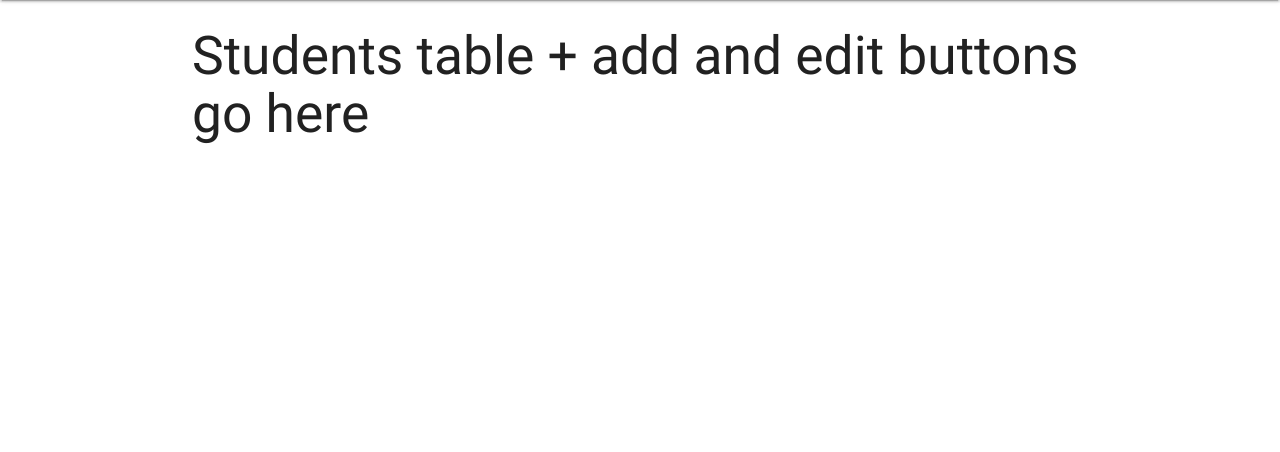
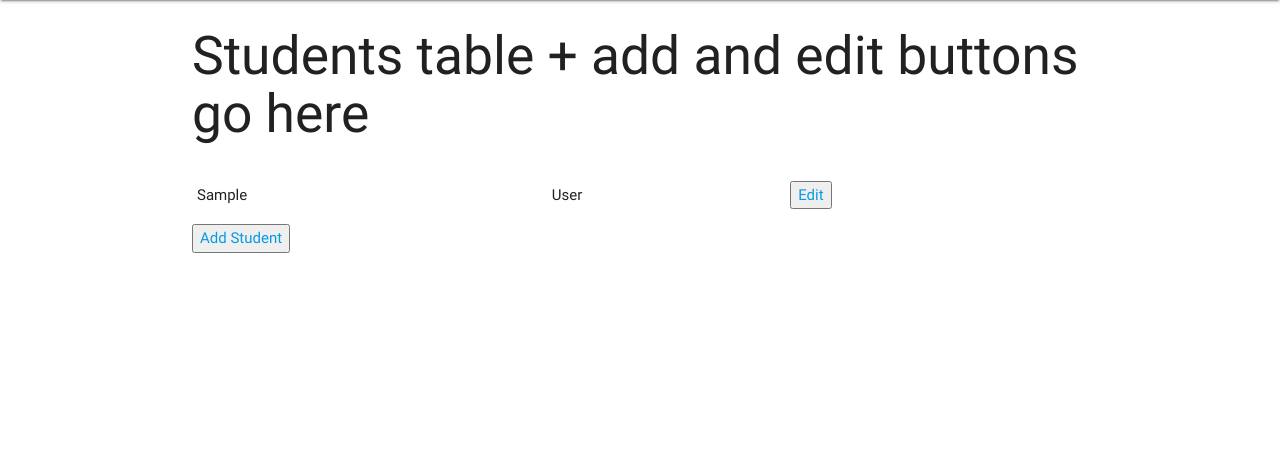
Before and after one commit to anthony-becerra/launchcode-attendance, a Flask app: template templates/students.html in a window 1280 px wide. Shown: the part 64-516 px from the top of the page. Run offline with Flask 2, Linux system fonts and the light colour scheme; tables that the repository leaves empty hold one stand-in row (values such as "Sample post"); the template is opened without the code that fills it: values that come from a table or form of the project are taken from there, most other values are stand-ins (such as "Sample title", 1, 10 or a date in 2020); some libraries are stand-ins or nearby versions.

Commit message:
Added students page

```diff
--- a/main.py
+++ b/main.py
@@ -24,13 +24,13 @@ def logout():
 def attendance_list():
     return render_template('attendance_list.html')
 
-# TODO
-# Student List
-# @app.route('/student_list', methods=["POST", "GET"])
-# def student_list():
-#     return render_template('student_list.html')
-#     else:
-#         return render_template('teacher_login.html', title = 'Signup', signup='active')
+#TODO
+@app.route('/students', methods=["POST", "GET"])
+def students():
+    students = Student.query.all()
+    return render_template('students.html', students=students)
+    # else:
+    #     return render_template('teacher_login.html', title = 'Signup', signup='active')
 
 @app.route("/teacher_signup", methods=['POST'])
 def teacher_signup():
--- a/templates/students.html
+++ b/templates/students.html
@@ -1,4 +1,18 @@
 {% extends 'base.html' %}
 {% block content %}
 <h2>Students table + add and edit buttons go here</h2>
+
+<!-- table -->
+<table>
+{% for student in students %}
+    <tr>
+        <td>{{student.first_name}}</td>
+        <td>{{student.last_name}}</td>
+    <!-- each individual edit button -->
+        <td><button><a href="/edit_student?id={{student.id}}">Edit</a></button></td>
+    </tr>
+{% endfor %}
+</table>
+
+<button><a href="/edit_student">Add Student</a></button>
 {% endblock %}
```
